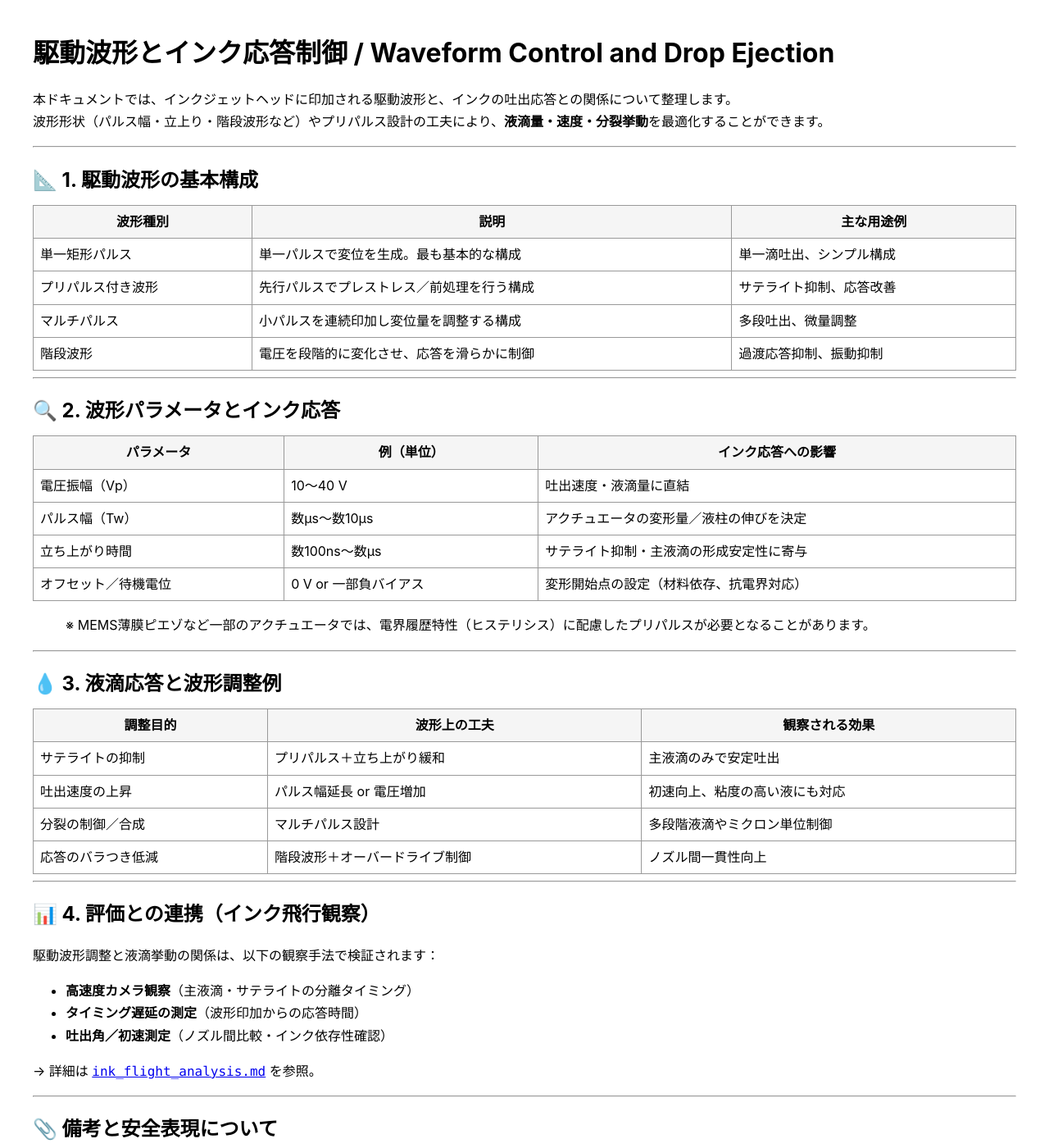
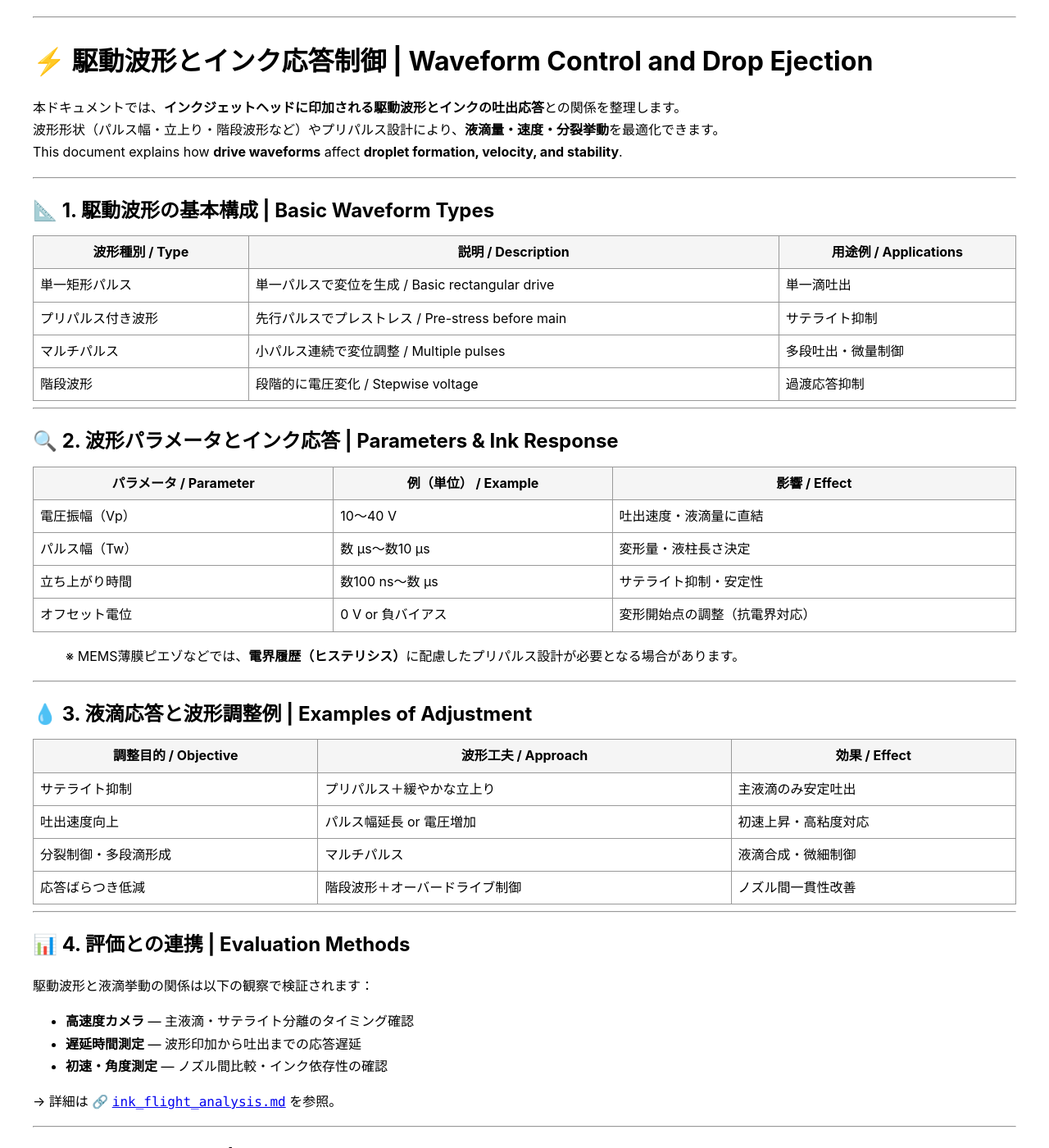
Before and after one commit to Samizo-AITL/Inkjet, a Jekyll site: the page built from evaluation_tools/waveform_control.md, in a window 1280 px wide and 1400 px high. Shown: the whole window at 82% size. Built offline with Jekyll 4.4.1, drawn with Linux system fonts in a browser that asks for light colours; our own code applies the rules of GitHub Pages for plain Markdown files; some of the changed text lies outside the part shown.

Commit message:
Update waveform_control.md

```diff
--- a/evaluation_tools/waveform_control.md
+++ b/evaluation_tools/waveform_control.md
@@ -1,66 +1,75 @@
-# 駆動波形とインク応答制御 / Waveform Control and Drop Ejection
-
-本ドキュメントでは、インクジェットヘッドに印加される駆動波形と、インクの吐出応答との関係について整理します。
-波形形状（パルス幅・立上り・階段波形など）やプリパルス設計の工夫により、**液滴量・速度・分裂挙動**を最適化することができます。
+---
+layout: default
+title: 駆動波形とインク応答制御 | Waveform Control and Drop Ejection
+---
 
 ---
 
-## 📐 1. 駆動波形の基本構成
+# ⚡ **駆動波形とインク応答制御** | **Waveform Control and Drop Ejection**
 
-| 波形種別       | 説明                                           | 主な用途例                   |
-|----------------|------------------------------------------------|------------------------------|
-| 単一矩形パルス   | 単一パルスで変位を生成。最も基本的な構成        | 単一滴吐出、シンプル構成     |
-| プリパルス付き波形 | 先行パルスでプレストレス／前処理を行う構成     | サテライト抑制、応答改善     |
-| マルチパルス    | 小パルスを連続印加し変位量を調整する構成       | 多段吐出、微量調整           |
-| 階段波形        | 電圧を段階的に変化させ、応答を滑らかに制御      | 過渡応答抑制、振動抑制       |
+本ドキュメントでは、**インクジェットヘッドに印加される駆動波形とインクの吐出応答**との関係を整理します。
+波形形状（パルス幅・立上り・階段波形など）やプリパルス設計により、**液滴量・速度・分裂挙動**を最適化できます。
+This document explains how **drive waveforms** affect **droplet formation, velocity, and stability**.
 
 ---
 
-## 🔍 2. 波形パラメータとインク応答
+## 📐 **1. 駆動波形の基本構成** | **Basic Waveform Types**
 
-| パラメータ      | 例（単位）       | インク応答への影響                          |
-|----------------|------------------|---------------------------------------------|
-| 電圧振幅（Vp）   | 10〜40 V          | 吐出速度・液滴量に直結                      |
-| パルス幅（Tw）   | 数µs〜数10µs     | アクチュエータの変形量／液柱の伸びを決定    |
-| 立ち上がり時間   | 数100ns〜数µs     | サテライト抑制・主液滴の形成安定性に寄与    |
-| オフセット／待機電位 | 0 V or 一部負バイアス | 変形開始点の設定（材料依存、抗電界対応）     |
-
-> ※ MEMS薄膜ピエゾなど一部のアクチュエータでは、電界履歴特性（ヒステリシス）に配慮したプリパルスが必要となることがあります。
+| **波形種別 / Type**     | **説明 / Description**            | **用途例 / Applications** |
+|--------------------------|----------------------------------|----------------------------|
+| 単一矩形パルス           | 単一パルスで変位を生成 / Basic rectangular drive | 単一滴吐出 |
+| プリパルス付き波形       | 先行パルスでプレストレス / Pre-stress before main | サテライト抑制 |
+| マルチパルス             | 小パルス連続で変位調整 / Multiple pulses | 多段吐出・微量制御 |
+| 階段波形                 | 段階的に電圧変化 / Stepwise voltage | 過渡応答抑制 |
 
 ---
 
-## 💧 3. 液滴応答と波形調整例
+## 🔍 **2. 波形パラメータとインク応答** | **Parameters & Ink Response**
 
-| 調整目的              | 波形上の工夫                      | 観察される効果                     |
-|-----------------------|-----------------------------------|------------------------------------|
-| サテライトの抑制      | プリパルス＋立ち上がり緩和         | 主液滴のみで安定吐出               |
-| 吐出速度の上昇        | パルス幅延長 or 電圧増加           | 初速向上、粘度の高い液にも対応     |
-| 分裂の制御／合成      | マルチパルス設計                   | 多段階液滴やミクロン単位制御       |
-| 応答のバラつき低減    | 階段波形＋オーバードライブ制御     | ノズル間一貫性向上                 |
+| **パラメータ / Parameter** | **例（単位） / Example** | **影響 / Effect** |
+|-----------------------------|-------------------------|-------------------|
+| 電圧振幅（Vp）              | 10〜40 V               | 吐出速度・液滴量に直結 |
+| パルス幅（Tw）              | 数 µs〜数10 µs         | 変形量・液柱長さ決定 |
+| 立ち上がり時間              | 数100 ns〜数 µs        | サテライト抑制・安定性 |
+| オフセット電位              | 0 V or 負バイアス       | 変形開始点の調整（抗電界対応） |
+
+> ※ MEMS薄膜ピエゾなどでは、**電界履歴（ヒステリシス）**に配慮したプリパルス設計が必要となる場合があります。
 
 ---
 
-## 📊 4. 評価との連携（インク飛行観察）
+## 💧 **3. 液滴応答と波形調整例** | **Examples of Adjustment**
 
-駆動波形調整と液滴挙動の関係は、以下の観察手法で検証されます：
-
-- **高速度カメラ観察**（主液滴・サテライトの分離タイミング）
-- **タイミング遅延の測定**（波形印加からの応答時間）
-- **吐出角／初速測定**（ノズル間比較・インク依存性確認）
-
-→ 詳細は [`ink_flight_analysis.md`](./ink_flight_analysis.md) を参照。
+| **調整目的 / Objective** | **波形工夫 / Approach**        | **効果 / Effect** |
+|---------------------------|--------------------------------|-------------------|
+| サテライト抑制            | プリパルス＋緩やかな立上り     | 主液滴のみ安定吐出 |
+| 吐出速度向上              | パルス幅延長 or 電圧増加       | 初速上昇・高粘度対応 |
+| 分裂制御・多段滴形成      | マルチパルス                  | 液滴合成・微細制御 |
+| 応答ばらつき低減          | 階段波形＋オーバードライブ制御 | ノズル間一貫性改善 |
 
 ---
 
-## 📎 備考と安全表現について
+## 📊 **4. 評価との連携** | **Evaluation Methods**
 
-- 本ドキュメントは**公開技術・業界通説に基づく整理**であり、特定企業の駆動波形アルゴリズムや制御方式は含まれていません。
-- 特定電極構成（例：COM/VBSなど）には触れず、**物理原理に基づいた抽象記述**で構成しています。
+駆動波形と液滴挙動の関係は以下の観察で検証されます：
+
+- **高速度カメラ** — 主液滴・サテライト分離のタイミング確認
+- **遅延時間測定** — 波形印加から吐出までの応答遅延
+- **初速・角度測定** — ノズル間比較・インク依存性の確認
+
+→ 詳細は 🔗 [`ink_flight_analysis.md`](./ink_flight_analysis.md) を参照。
 
 ---
 
-## 📚 参考資料
+## 📎 **5. 備考と安全表現** | **Notes on Neutral Expression**
+
+- 本資料は **公開技術・業界通説** に基づき整理。
+- 特定企業の**制御アルゴリズムや電極構成**には触れていません。
+- あくまで **物理原理ベースの抽象記述** に留めています。
+
+---
+
+## 📚 **参考資料** | **References**
 
 - 特許文献：JP2019-xxxxxx, US2020/xxxxxxxA1
-- J. Imaging Science / 応用物理学会論文集
-- FujiFilm Dimatix Jetting Design Guide（公開資料）
+- *J. Imaging Science*, 応用物理学会論文集
+- **FujiFilm Dimatix Jetting Design Guide**（公開資料）
```
